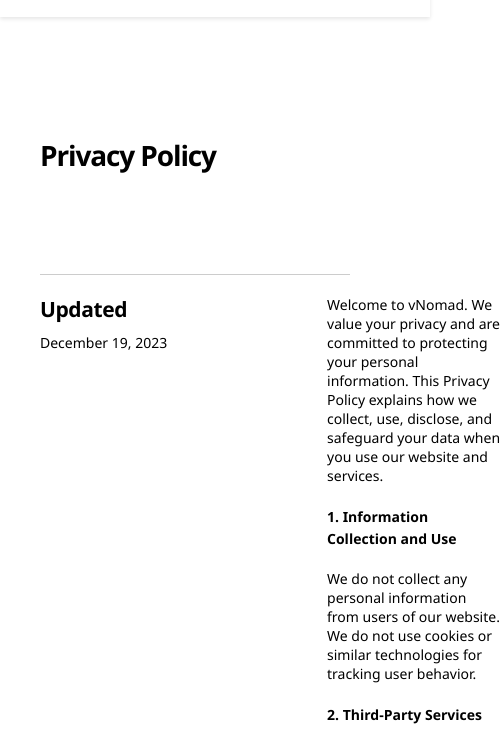
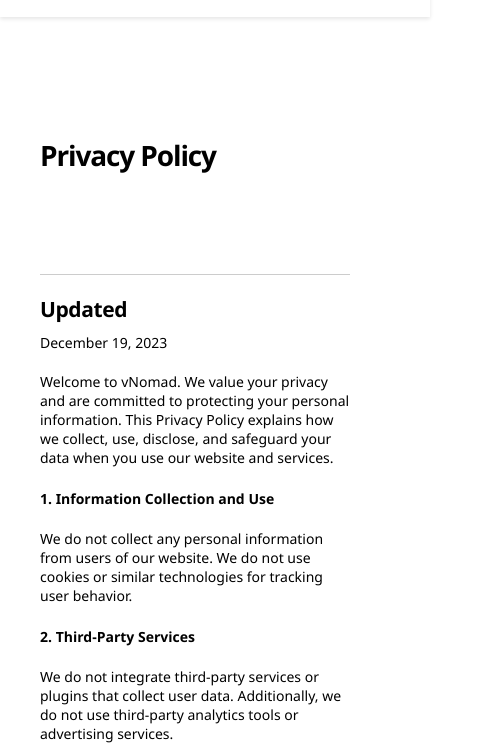
Before and after one commit to vNomadEarth/vnomadearth-website, a plain HTML site: page privacypolicy.html in a window 390 px wide. Shown: the part 64-812 px from the top of the page, 501 px wide, since content can reach past the window. Drawn offline with Linux system fonts and the light colour scheme.

Commit message:
Fixed privacy and terms

```diff
--- a/styles/privacypolicy.css
+++ b/styles/privacypolicy.css
@@ -40,11 +40,11 @@
 }
 
 /* Media query for mobile devices (adjust the max-width as needed) */
-@media only screen and (max-width: 600px) {
+@media only screen and (max-width: 768px) {
     .content-privacypolicy {
-        justify-content: space-between;
-        margin-bottom: 50px;
-        max-width: 1100px;
+        display: block; /* Change to block for a stacked layout */
+        margin-bottom: 20px; /* Adjust margin for smaller screens */
+        max-width: 100%; /* Use full width of the screen */
     }
 }
 
--- a/styles/termsofservice.css
+++ b/styles/termsofservice.css
@@ -39,6 +39,15 @@
     max-width: 1100px;
 }
 
+/* Media query for mobile devices (adjust the max-width as needed) */
+@media only screen and (max-width: 768px) {
+    .content-privacypolicy {
+        display: block; /* Change to block for a stacked layout */
+        margin-bottom: 20px; /* Adjust margin for smaller screens */
+        max-width: 100%; /* Use full width of the screen */
+    }
+}
+
 .section-updated,
 .section-terms-text {
     flex-basis: calc(50% -20px);
```
